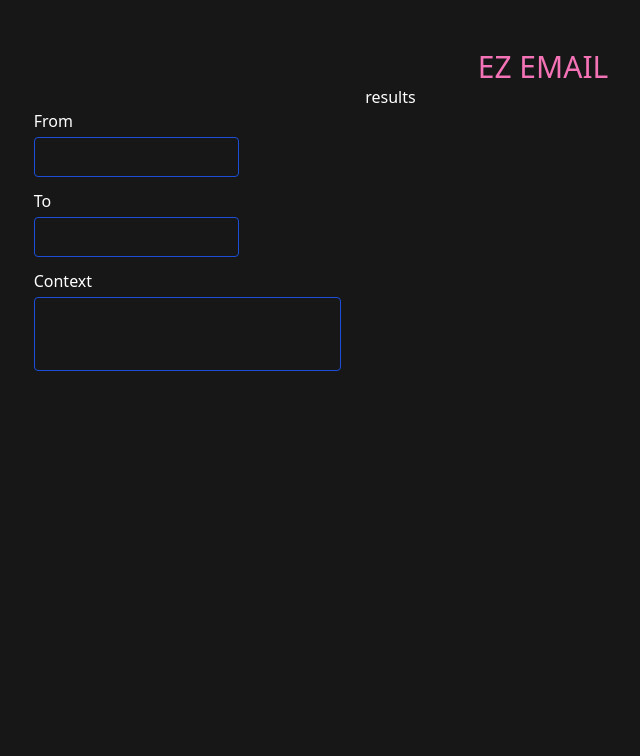
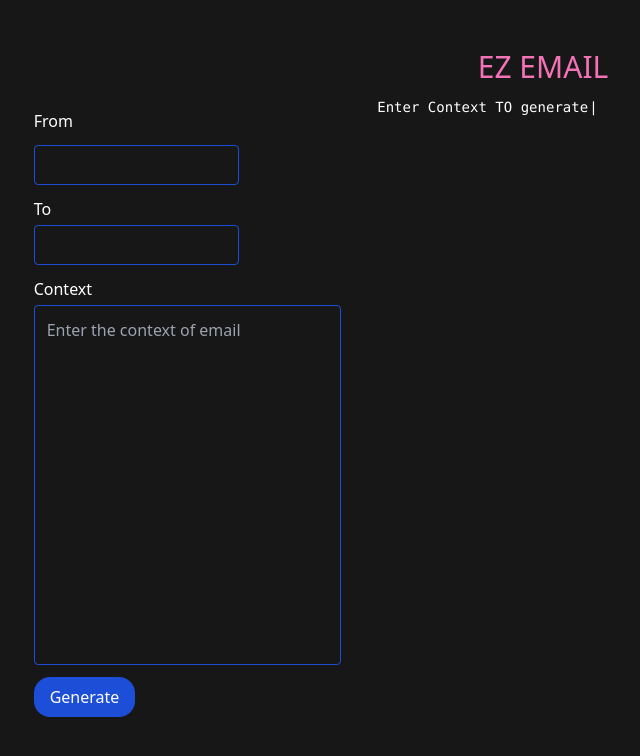
Before and after one commit to wiishal/ezemail, a Next.js app: page /generate in a window 1280 px wide. Shown: the top 756 px of the page, without its empty margins (97-737 px from the left). Built offline with nearby package versions, Linux system fonts and the light colour scheme.

Commit message:
feat:impement result render(ui)

```diff
--- a/src/app/component/GenerateInputs.tsx
+++ b/src/app/component/GenerateInputs.tsx
@@ -1,9 +1,65 @@
-export default function GenerateInputs() {
+"use client";
+import { Dispatch, JSX, SetStateAction } from "react";
+import { ChangeEvent, useState } from "react";
+import { generateInputs } from "@/app/types/type.user";
+import { geneatePrompt } from "../util/prompt";
+import { call } from "../services/userService";
+
+export default function GenerateInputs({
+  setResults,
+}: GenerateInputsProps): JSX.Element {
+  const [inputs, setInputs] = useState<generateInputs>({
+    from: "",
+    to: "",
+    context: "",
+  });
+
+  function handleInputs(
+    e: React.ChangeEvent<HTMLInputElement> | ChangeEvent<HTMLTextAreaElement>,
+    field: keyof generateInputs
+  ) {
+    setInputs((prevInputs) => ({
+      ...prevInputs,
+      [field]: e.target.value,
+    }));
+  }
+
+  async function pushInputs() {
+    const inputsStates = checkInputs();
+    if (inputsStates === false) return;
+
+    let prompt = geneatePrompt(inputs);
+    let getResult = await call(
+      prompt
+    );
+
+    console.log(getResult);
+    if (getResult.success) {
+      setResults((prev) => ([...prev, getResult.data.message]));
+      return
+    }
+  }
+
+  function checkInputs() {
+    let isInputEmpty: boolean[] = Object.entries(inputs).map(([key, value]) => {
+      if (value == "") {
+        // console.log(`Input ${key} is invalid.`);
+        return false;
+      } else {
+        return true;
+      }
+    });
+    let result = isInputEmpty.every((value) => value === true);
+    return result;
+  }
+
   return (
-    <div className="w-2/6 h-full p-3">
-      <div className="flex flex-col gap-1 m-3">
+    <div className="w-2/6 h-full p-3 ">
+      <div className="flex flex-col gap-3 m-3">
         <label htmlFor="">From</label>
         <input
+          value={inputs?.from}
+          onChange={(e) => handleInputs(e, "from")}
           type="text"
           className="bg-transparent border border-blue-700 rounded w-4/6 h-10 p-3 focus:ring focus:outline-none focus:ring-blue-400"
         />
@@ -12,22 +68,39 @@ export default function GenerateInputs() {
       <div className="flex flex-col gap-1 m-3">
         <label htmlFor="">To</label>
         <input
+          value={inputs?.to}
+          onChange={(e) => handleInputs(e, "to")}
           type="text"
           className="bg-transparent border border-blue-700 rounded w-4/6 h-10 p-3 focus:ring focus:outline-none focus:ring-blue-400"
         />
       </div>
 
-      <div className="flex flex-col gap-1 m-3">
+      <div className="flex flex-col gap-1 m-3 h-3/6">
         <label htmlFor="">Context</label>
         <textarea
+          value={inputs?.context}
+          onChange={(e) => handleInputs(e, "context")}
+          placeholder="Enter the context of email"
           name="context"
           id=""
           style={{
             resize: "none", // Disables the resize grabber
           }}
-          className="bg-transparent border border-blue-700 rounded h-5/6 p-3 focus:ring focus:outline-none focus:ring-blue-400"
+          className="bg-transparent border border-blue-700 rounded h-full p-3 focus:ring focus:outline-none focus:ring-blue-400"
         ></textarea>
+      </div>
+      <div className="flex items-end justify-start m-3 w-full ">
+        <button
+          onClick={pushInputs}
+          className="bg-blue-700 py-2 px-4 w-fit rounded-2xl"
+        >
+          Generate
+        </button>
       </div>
     </div>
   );
 }
+
+interface GenerateInputsProps {
+  setResults: Dispatch<SetStateAction<string[]>>;
+}
--- a/src/app/component/GenerateResult.tsx
+++ b/src/app/component/GenerateResult.tsx
@@ -1,3 +1,45 @@
-export default function GenerateResult(){
-    return <div className=" border-white-600 w-4/6 h-full"> results</div>;
+import { JSX } from "react";
+import Typewriter from "typewriter-effect";
+import RenderGeneratedResult from "./RenderGeneratedResult";
+
+export default function GenerateResult({
+  results,
+}: generateResultProps): JSX.Element {
+  console.log(results.length);
+  return (
+    <div className=" border-blue-900 overflow-y-auto font-mono h-full w-4/6 p-3 gap-3 text-sm max-h-full scrollbar-thin scrollbar-thumb-blue-900 scrollbar-white-red-900">
+      {results.length === 0 ? (
+        <div>
+          {" "}
+          <Typewriter
+            onInit={(typewriter) => {
+              typewriter
+                .changeDelay(25)
+                .typeString("Enter Context TO generate")
+                .callFunction(() => {
+                  console.log("String typed out!");
+                })
+                .pauseFor(2500)
+                .callFunction(() => {
+                  console.log("All strings were deleted");
+                })
+                .start();
+            }}
+          />
+        </div>
+      ) : (
+        <div className=" h-fit scrollbar-thin scrollbar-thumb-blue-900 scrollbar-white-red-900">
+          {results.map((item, index) => (
+            <div key={index} className="p-3 m-3  border-pink-600">
+              <RenderGeneratedResult str={item}></RenderGeneratedResult>
+            </div>
+          ))}
+        </div>
+      )}
+    </div>
+  );
 }
+
+interface generateResultProps {
+  results: string[];
+}
--- /dev/null
+++ b/src/app/component/RenderGeneratedResult.jsx
@@ -0,0 +1,28 @@
+
+import Typewriter from "typewriter-effect";
+
+export default function RenderGeneratedResult({ str }) {
+  return (
+    <div
+      style={{ whiteSpace: "pre-wrap", wordWrap: "break-word" }}
+      className="border border-b-lime-600 border-transparent "
+    >
+        <div>
+          <Typewriter
+            onInit={(typewriter) => {
+              typewriter
+                .start()
+                .changeDelay(25)
+                .typeString(str)
+                .callFunction(() => {
+                  console.log("String typed out!");
+                })
+                .typeString("<br/>")
+                .pauseFor(2500);
+            }}
+          />
+        </div>
+
+    </div>
+  );
+}
```
